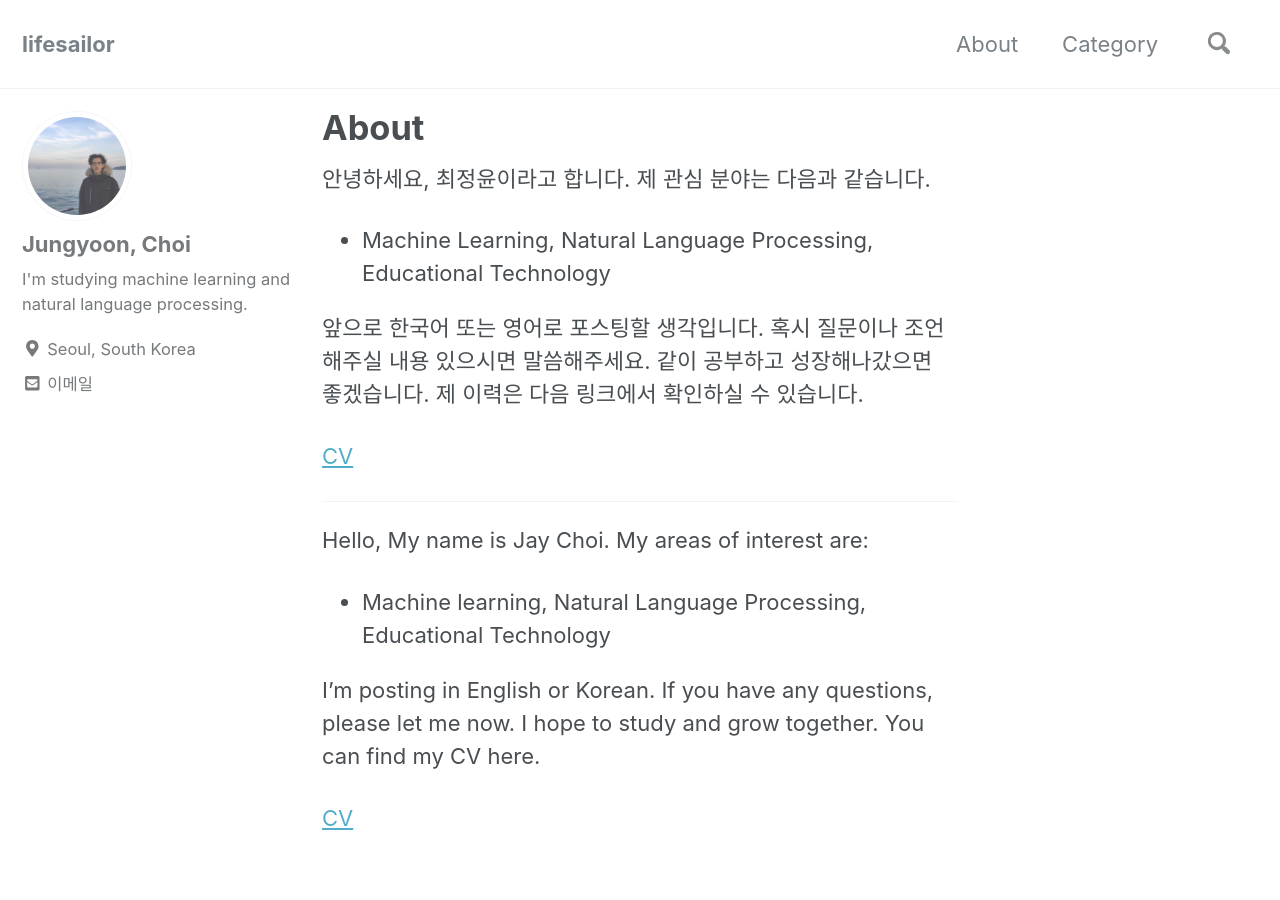
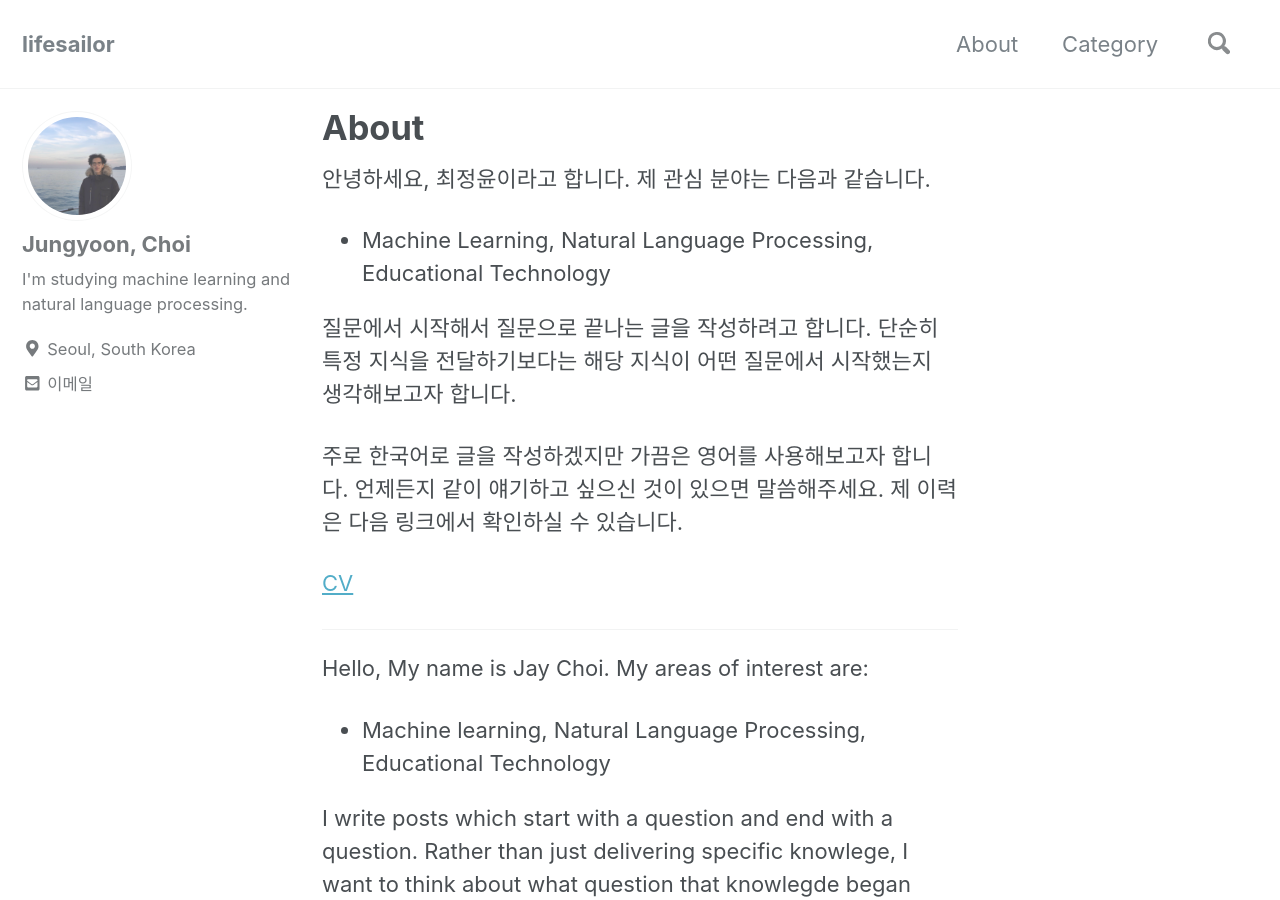
Before and after one commit to lifesailor/lifesailor.github.io, a Jekyll site: the page built from _pages/about.md, in a window 1280 px wide and 900 px high. Built offline with Jekyll 4.4.1, drawn with Linux system fonts in a browser that asks for light colours; nearby versions of some CDN libraries; some of the changed text lies outside the part shown.

Commit message:
edit about.md

```diff
--- a/_pages/about.md
+++ b/_pages/about.md
@@ -8,9 +8,13 @@ author_profile: true
 
 - Machine Learning, Natural Language Processing, Educational Technology
 
-앞으로 한국어 또는 영어로 포스팅할 생각입니다. 혹시 질문이나 조언해주실 내용 있으시면 말씀해주세요. 같이 공부하고 성장해나갔으면 좋겠습니다. 제 이력은 다음 링크에서 확인하실 수 있습니다.
+질문에서 시작해서 질문으로 끝나는 글을 작성하려고 합니다. 단순히 특정 지식을 전달하기보다는 해당 지식이 어떤 질문에서 시작했는지 생각해보고자 합니다.
+
+주로 한국어로 글을 작성하겠지만 가끔은 영어를 사용해보고자 합니다. 언제든지 같이 얘기하고 싶으신 것이 있으면 말씀해주세요. 제 이력은 다음 링크에서 확인하실 수 있습니다.
 
 [CV](https://www.linkedin.com/in/%EC%A0%95%EC%9C%A4-%EC%B5%9C-3b394a116/)
+
+
 
 <hr>
 
@@ -19,6 +23,8 @@ Hello, My name is Jay Choi. My areas of interest are:
 
 - Machine learning, Natural Language Processing, Educational Technology
 
-I'm posting in English or Korean. If you have any questions, please let me now. I hope to study and grow together. You can find my CV here.
+I write posts which start with a question and end with a question. Rather than just delivering specific knowlege, I want to think about what question that knowlegde began with.
+
+I write posts mainly in Korean, but sometimes in English. If you have any questions, please let me now. You can find my CV here.
 
 [CV](https://www.linkedin.com/in/%EC%A0%95%EC%9C%A4-%EC%B5%9C-3b394a116/)
```
